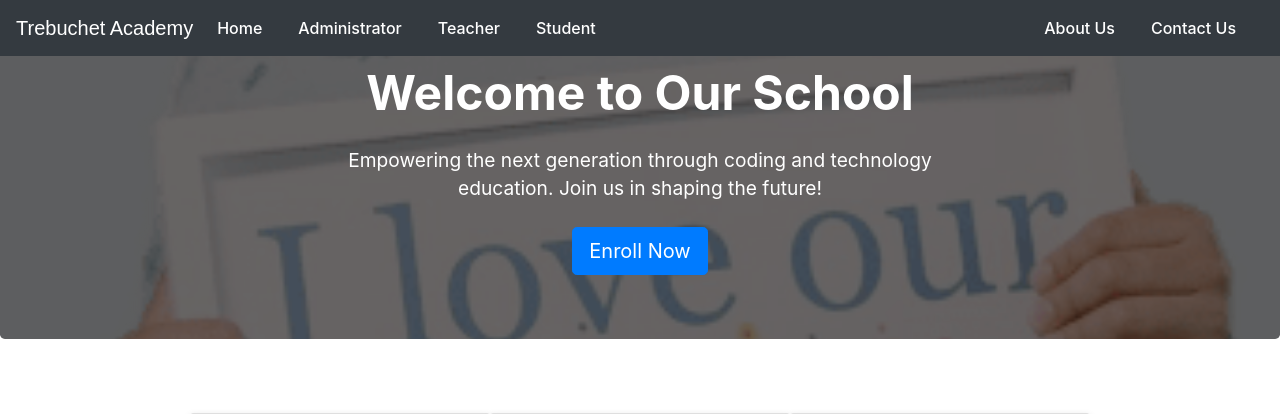
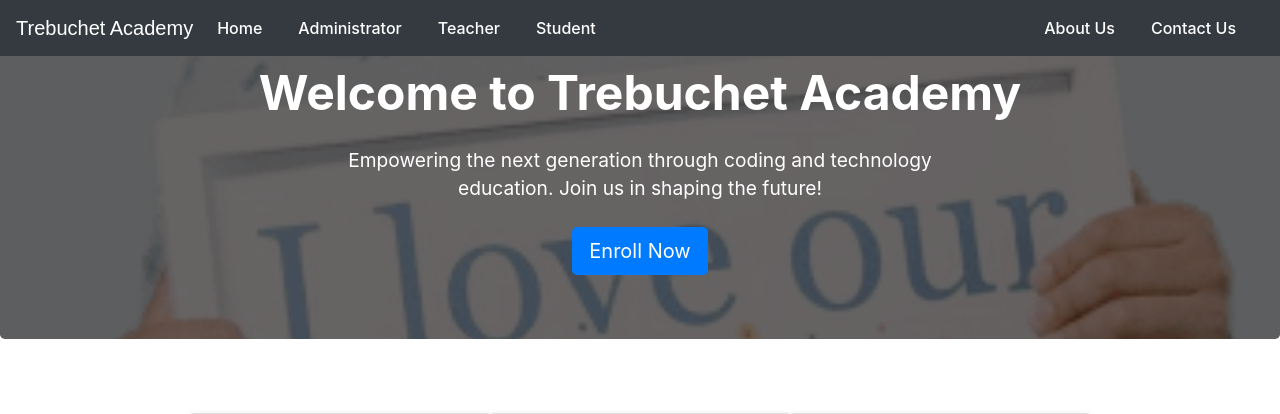
Before and after one commit to Aristocratjnr/Trebuchet-Academy, a Django app: page / in a window 1280 px wide. Shown: the top 414 px of the page. Run offline with Django 3.2, Linux system fonts and the light colour scheme; some libraries are stand-ins or nearby versions.

Commit message:
Update school index.html with new welcome message

```diff
--- a/templates/school/index.html
+++ b/templates/school/index.html
@@ -157,7 +157,7 @@
 
   <!-- Jumbotron -->
   <div class="jumbotron">
-    <h1>Welcome to Our School</h1>
+    <h1>Welcome to Trebuchet Academy</h1>
     <p>Empowering the next generation through coding and technology education. Join us in shaping the future!</p>
     <a class="btn btn-primary btn-lg" href="/studentsignup" role="button">Enroll Now</a>
   </div>
```
